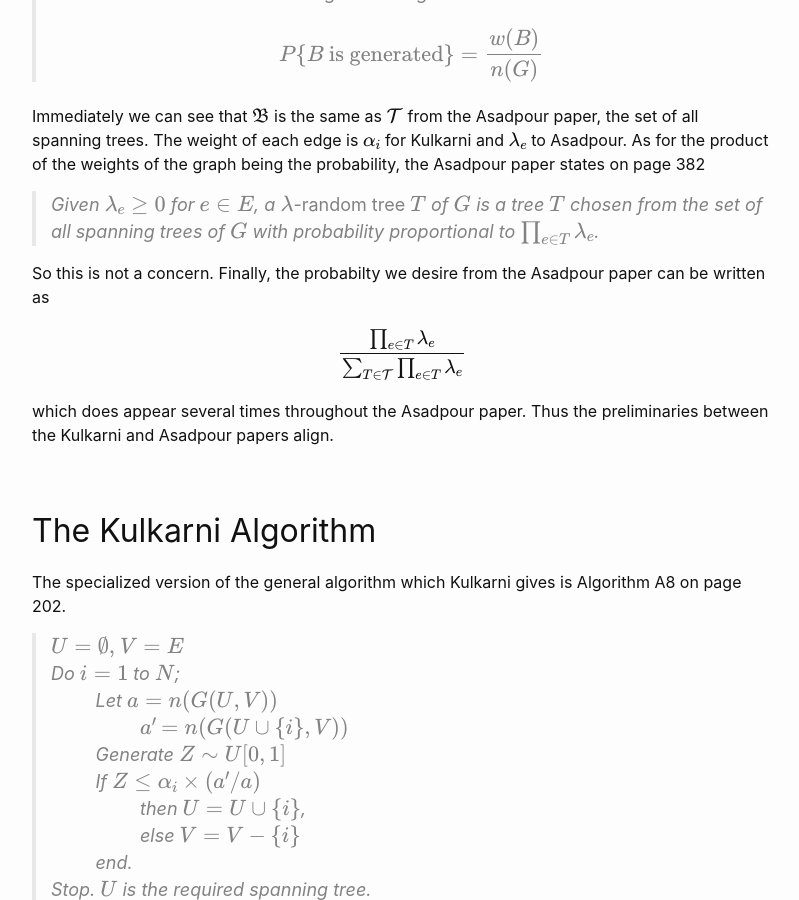
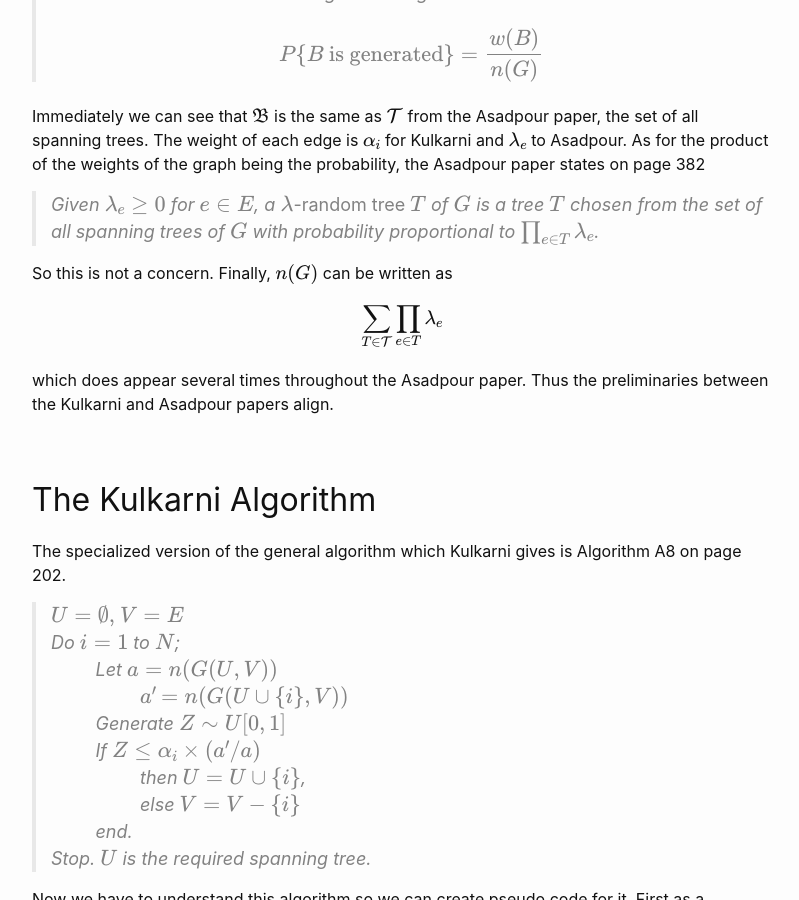
Before and after one commit to mjschwenne/old-website, a Jekyll site: the page built from _posts/2021-07-21-preliminaries-for-sampling-a-spanning-tree.md, in a window 1280 px wide and 900 px high, scrolled down 948 px. Shown: the whole window, without its empty margins (238-1037 px from the left). Built offline with Jekyll 4.4.1, drawn with Linux system fonts in a browser that asks for light colours; formulas are drawn with MathJax 3.

Commit message:
Fix typo pt2

```diff
--- a/_posts/2021-07-21-preliminaries-for-sampling-a-spanning-tree.md
+++ b/_posts/2021-07-21-preliminaries-for-sampling-a-spanning-tree.md
@@ -33,11 +33,9 @@ As for the product of the weights of the graph being the probability, the Asadpo
 > Given $$\lambda_e \geq 0$$ for $$e \in E$$, a $$\lambda$$*-random tree* $$T$$ of $$G$$ is a tree $$T$$ chosen from the set of all spanning trees of $$G$$ with probability proportional to $$\prod_{e \in T} \lambda_e$$.
 
 So this is not a concern.
-Finally, the probabilty we desire from the Asadpour paper can be written as
+Finally, $$n(G)$$ can be written as
 
-$$
-\frac{\prod_{e \in T} \lambda_e}{\sum_{T \in \mathcal{T}} \prod_{e \in T} \lambda_e}
-$$
+$$\sum_{T \in \mathcal{T}} \prod_{e \in T} \lambda_e$$
 
 which does appear several times throughout the Asadpour paper.
 Thus the preliminaries between the Kulkarni and Asadpour papers align.
```
